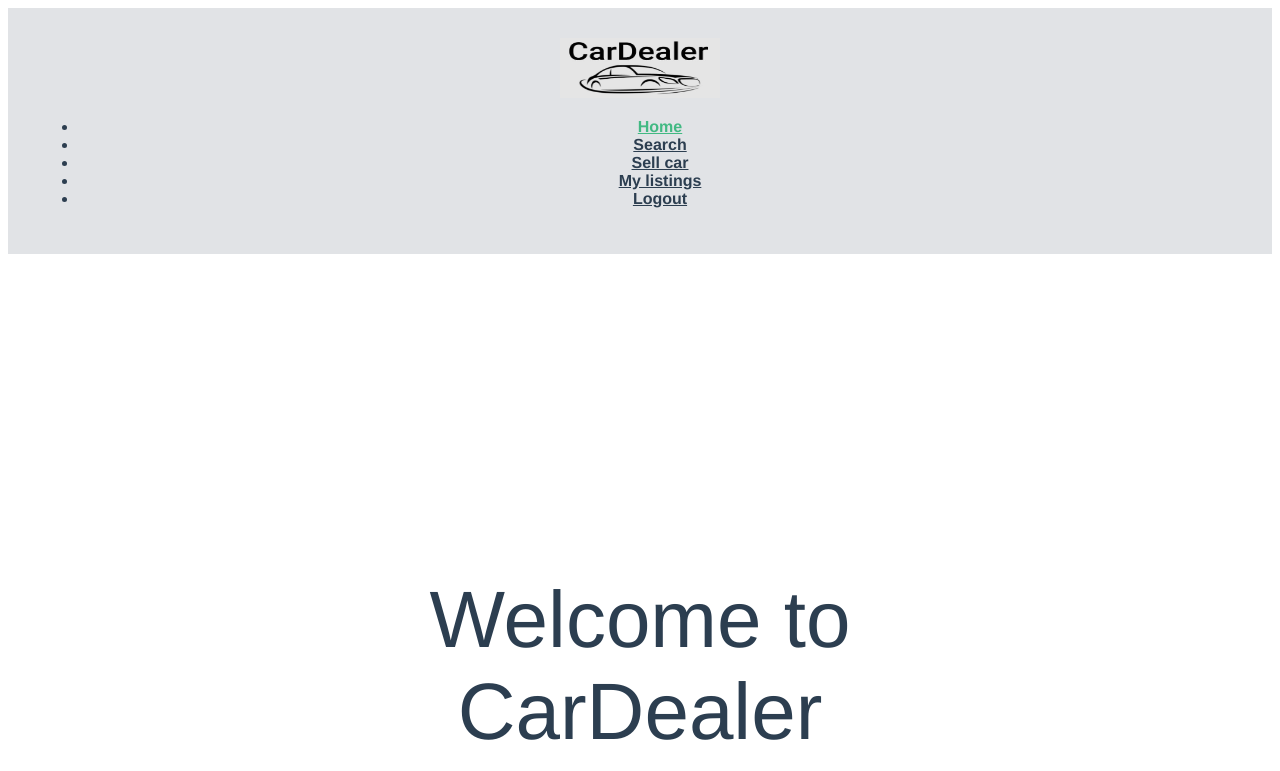
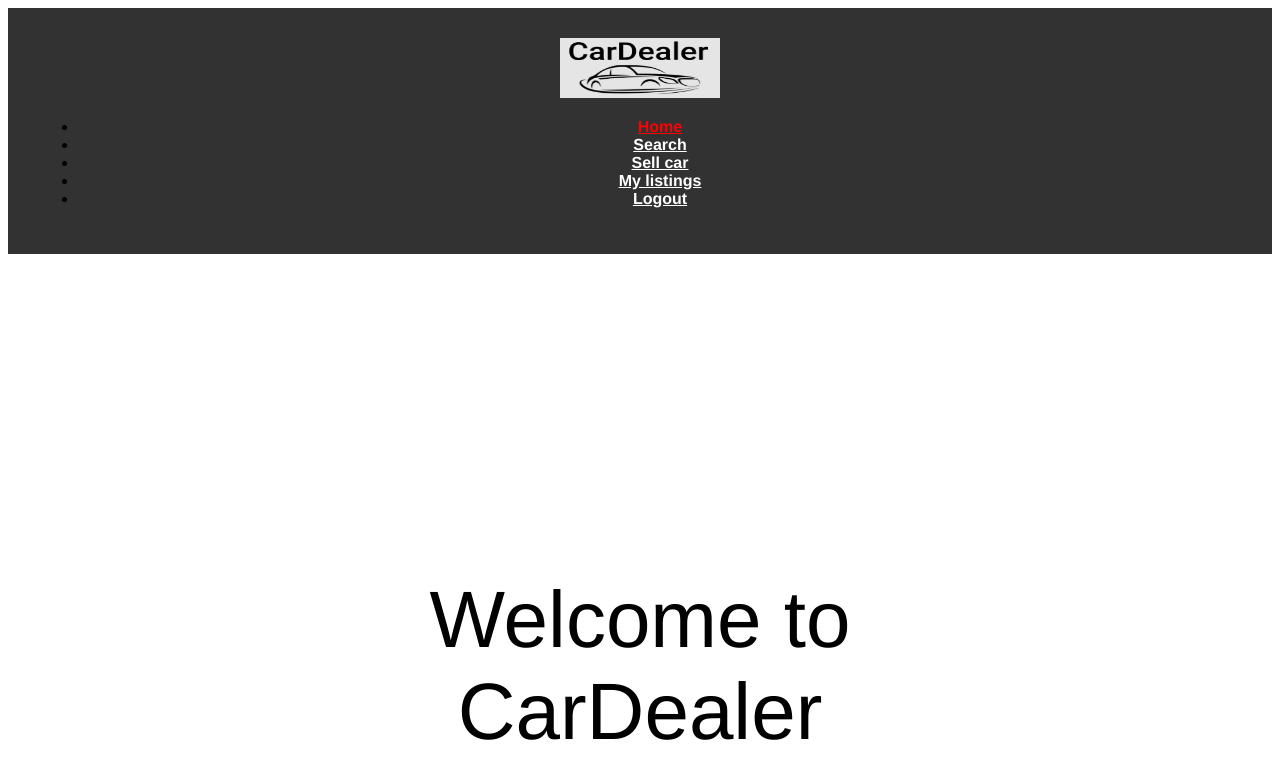
Before and after one commit to agrbac/Cardealer, a Vue app in the folder cardealer/: page / in a window 1280 px wide. Shown: the top 771 px of the page. Built offline with nearby package versions, Linux system fonts and the light colour scheme; no server answers; sample sign-in values are in the browser's storage; the HTML template or start-up script is replaced by a standard one.

Commit message:
provjera

```diff
--- a/cardealer/src/App.vue
+++ b/cardealer/src/App.vue
@@ -91,7 +91,7 @@ export default {
   -webkit-font-smoothing: antialiased;
   -moz-osx-font-smoothing: grayscale;
   text-align: center;
-  color: #2c3e50;
+  color: #000000;
 }
 
 #nav {
@@ -99,15 +99,15 @@ export default {
 
   a {
     font-weight: bold;
-    color: #2c3e50;
+    color: #ffffff;
 
     &.router-link-exact-active {
-      color: #42b983;
+      color: #ff0000;
     }
   }
 }
 .bg-light {
   --bs-bg-opacity: 1;
-  background-color: #e1e3e6 !important;
+  background-color: rgb(50, 50, 50) !important;
 }
 </style>
--- a/cardealer/src/components/searchCard.vue
+++ b/cardealer/src/components/searchCard.vue
@@ -4,7 +4,7 @@
     <div class="card-body p-0">
       <img class="card-img-top" :src="info.image1" />
     </div>
-    <div class="card-footer text-muted">
+    <div class="card-footer">
       {{ info.contactnumber1 }}
     </div>
   </div>
@@ -16,3 +16,23 @@ export default {
   name: "searchCard",
 };
 </script>
+<style>
+.card-header {
+  font-style: italic;
+  font-size: 120%;
+  color: rgb(255, 255, 255);
+  background: rgb(64, 64, 64);
+}
+
+.card-footer {
+  font-size: 120%;
+  color: rgb(255, 255, 255);
+  background: rgb(64, 64, 64);
+}
+
+.card-body {
+  width: 100%;
+  height: 100%;
+  background: rgb(64, 64, 64);
+}
+</style>
--- a/cardealer/src/views/Sell car.vue
+++ b/cardealer/src/views/Sell car.vue
@@ -1,5 +1,6 @@
 <template>
   <div class="about">
+    <p></p>
     <h1>Sell car</h1>
     <div class="container">
       <div class="row">
@@ -227,3 +228,8 @@ export default {
   },
 };
 </script>
+<style>
+.col-sm {
+  font-family: "Gill Sans", "Gill Sans MT", Calibri, "Trebuchet MS", sans-serif;
+}
+</style>
```
